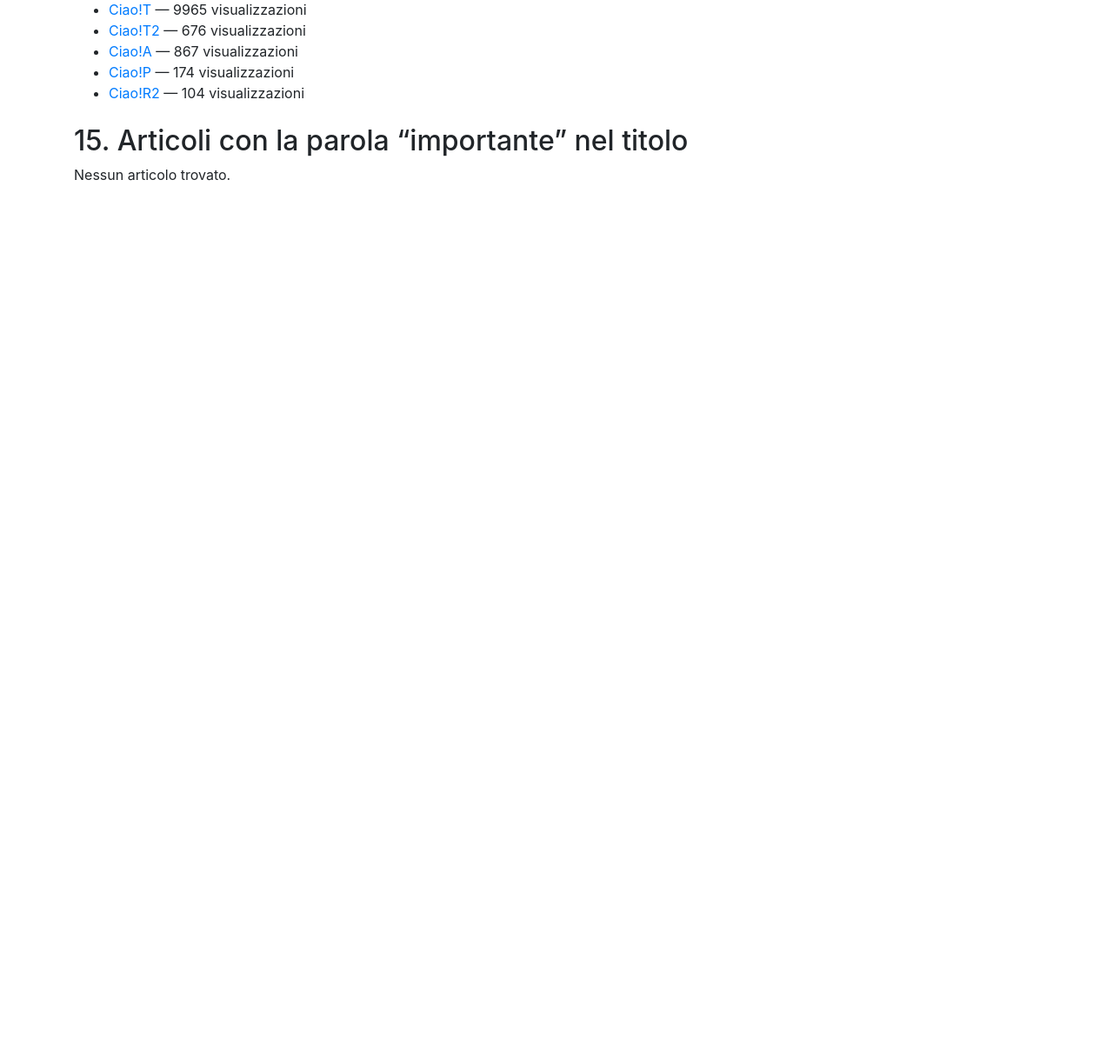
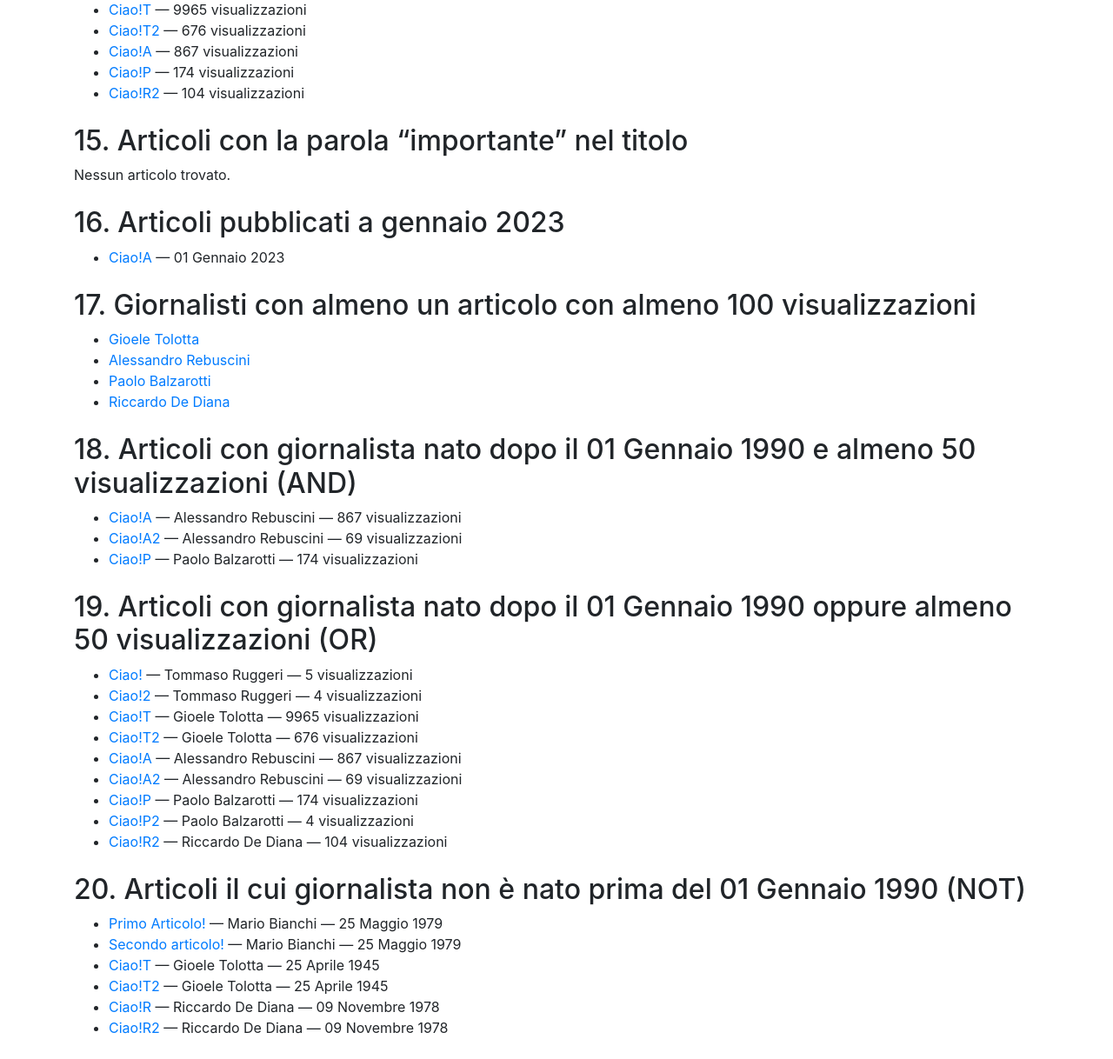
Before and after one commit to TizioBanana08/primo_progetto, a Django app: page /news/query_base in a window 1280 px wide. Shown: the part 1844-3062 px from the top of the page at 87% size. Before the commit the page ends 2052 px from the top, so only its background shows below. Run offline with Django 5.2, Linux system fonts and the light colour scheme; data comes from the database, SQL or seed files in the repository.

Commit message:
Feat: Paso 18

```diff
--- a/news/templates/news/query.html
+++ b/news/templates/news/query.html
@@ -191,4 +191,85 @@
         <p>Nessun articolo trovato.</p>
     {% endif %}
 </section>
+
+<section class="mb-4">
+    <h2>16. Articoli pubblicati a gennaio 2023</h2>
+    {% if articoli_mese_anno %}
+        <ul>
+            {% for articolo in articoli_mese_anno %}
+                <li>
+                    <a href="{% url 'news:articolo_detail' pk=articolo.pk %}">{{ articolo.titolo }}</a>
+                    — {{ articolo.data }}
+                </li>
+            {% endfor %}
+        </ul>
+    {% else %}
+        <p>Nessun articolo trovato.</p>
+    {% endif %}
+</section>
+
+<section class="mb-4">
+    <h2>17. Giornalisti con almeno un articolo con almeno 100 visualizzazioni</h2>
+    {% if giornalisti_con_articoli_popolari %}
+        <ul>
+            {% for giornalista in giornalisti_con_articoli_popolari %}
+                <li>
+                    <a href="{% url 'news:lista_articoli_giornalista' pk=giornalista.pk %}">
+                        {{ giornalista }}
+                    </a>
+                </li>
+            {% endfor %}
+        </ul>
+    {% else %}
+        <p>Nessun giornalista trovato.</p>
+    {% endif %}
+</section>
+
+<section class="mb-4">
+    <h2>18. Articoli con giornalista nato dopo il {{ data_riferimento }} e almeno {{ soglia_visualizzazioni }} visualizzazioni (AND)</h2>
+    {% if articoli_con_and %}
+        <ul>
+            {% for articolo in articoli_con_and %}
+                <li>
+                    <a href="{% url 'news:articolo_detail' pk=articolo.pk %}">{{ articolo.titolo }}</a>
+                    — {{ articolo.giornalista }} — {{ articolo.visualizzazioni }} visualizzazioni
+                </li>
+            {% endfor %}
+        </ul>
+    {% else %}
+        <p>Nessun articolo trovato.</p>
+    {% endif %}
+</section>
+
+<section class="mb-4">
+    <h2>19. Articoli con giornalista nato dopo il {{ data_riferimento }} oppure almeno {{ soglia_visualizzazioni }} visualizzazioni (OR)</h2>
+    {% if articoli_con_or %}
+        <ul>
+            {% for articolo in articoli_con_or %}
+                <li>
+                    <a href="{% url 'news:articolo_detail' pk=articolo.pk %}">{{ articolo.titolo }}</a>
+                    — {{ articolo.giornalista }} — {{ articolo.visualizzazioni }} visualizzazioni
+                </li>
+            {% endfor %}
+        </ul>
+    {% else %}
+        <p>Nessun articolo trovato.</p>
+    {% endif %}
+</section>
+
+<section class="mb-4">
+    <h2>20. Articoli il cui giornalista non è nato prima del {{ data_riferimento }} (NOT)</h2>
+    {% if articoli_con_not %}
+        <ul>
+            {% for articolo in articoli_con_not %}
+                <li>
+                    <a href="{% url 'news:articolo_detail' pk=articolo.pk %}">{{ articolo.titolo }}</a>
+                    — {{ articolo.giornalista }} — {{ articolo.giornalista.anno_di_nascita }}
+                </li>
+            {% endfor %}
+        </ul>
+    {% else %}
+        <p>Nessun articolo trovato.</p>
+    {% endif %}
+</section>
 {% endblock content %}
--- a/news/views.py
+++ b/news/views.py
@@ -1,4 +1,6 @@
 import datetime
+
+from django.db.models import Q
 
 from .models import Articolo, Giornalista
 #from django.http import HttpResponse
@@ -75,7 +77,35 @@ def queryBase(request):
     articoli_minime_visualizzazioni = Articolo.objects.filter(visualizzazioni__gte=100)
     #15. Tutti gli articoli con una certa parola nel titolo
     articoli_parola = Articolo.objects.filter(titolo__icontains="importante")
-
+    #15.Articoli pubblicati in un certo mese di un anno specifico
+    articoli_mese_anno=Articolo.objects.filter(data__month=1,data__year=2023)
+    #17. Giornalisti con almeno un articolo con più di 100 visualizzazioni
+    giornalisti_con_articoli_popolari=Giornalista.objects.filter(articoli__visualizzazioni__gte=100).distinct()
+    """
+    spiegazione dettagliata:
+    Giornalista.objects: Inizia dalla classe del modello Giornalista.
+    filter(articoli_visualizzazioni_gte=100): Utilizza il metodo filter() per filtrare i giornalisti
+    in base al campo visualizzazioni nel modello Articolo. La notazione articoli_visualizzazioni indica
+    che si sta seguendo la relazione inversa dalla classe Giornalista alla classe Articolo attraverso
+    il campo ForeignKey giornalista nel modello Articolo.
+    .distinct(): E' un metodo assicura che i risultati siano distinti, eliminando eventuali duplicati.
+    In questo caso, ciò è utile perché un giornalista potrebbe essere associato a più articoli che soddisfano
+    il criterio, e vogliamo ottenere solo una volta ogni giornalista che ha scritto almeno un articolo popolare.
+    """
+    #UTILIZZO DI PIU' CONDIZIONI DI SELEZIONE
+    data=datetime.date(1990,1,1)
+    visualizzazioni=50
+    #Per mettere in AND le condizioni uso la virgola
+    #18. Selezione degli articoli con un giornalista nato in un certo periodo e con un certo numero di views
+    articoli_con_and=Articolo.objects.filter(giornalista__anno_di_nascita__gt=data,visualizzazioni__gte=visualizzazioni)
+    #Per usare l'OR utilizzare l'operatore Q
+    #19. Articoli selezionati con l'OR
+    articoli_con_or=Articolo.objects.filter(Q(giornalista__anno_di_nascita__gt=data) | Q(visualizzazioni__gte=visualizzazioni))
+    #Per il NOT(~) l'operaatore Q
+    #20 Articoli selezionati con il NOT OR
+    articoli_con_not = Articolo.objects.filter(Q(giornalista__anno_di_nascita__lt=data))
+    #oppure con exlcude -> operatore di esclusione nelle operazioni con gli insiemi
+    #articoli_con_not = Articolo.objects.exclude(giornalista__anno_di_nascita__lt=data)
     context = {
         "articoli_cognome": articoli_cognome,
         "numero_totale_articoli": numero_totale_articoli,
@@ -91,5 +121,12 @@ def queryBase(request):
         "ultimi": ultimi,
         "articoli_minime_visualizzazioni": articoli_minime_visualizzazioni,
         "articoli_parola": articoli_parola,
+        "articoli_mese_anno": articoli_mese_anno,
+        "giornalisti_con_articoli_popolari": giornalisti_con_articoli_popolari,
+        "articoli_con_and": articoli_con_and,
+        "articoli_con_or": articoli_con_or,
+        "articoli_con_not": articoli_con_not,
+        "data_riferimento": data,
+        "soglia_visualizzazioni": visualizzazioni,
     }
     return render(request, "news/query.html", context)
```
